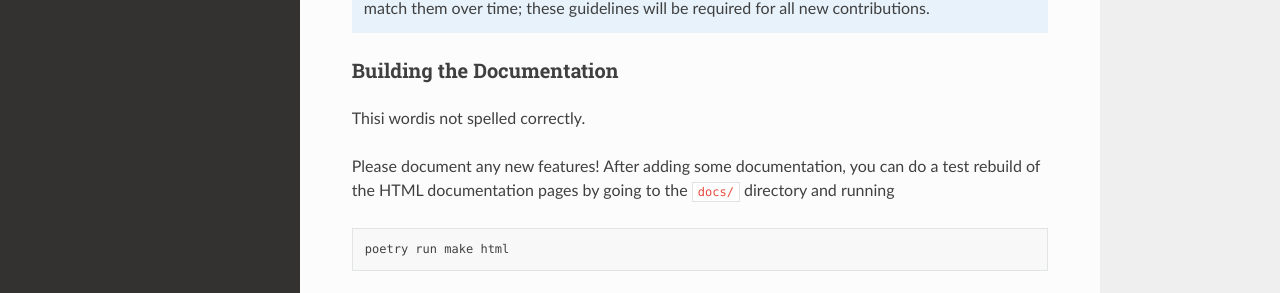
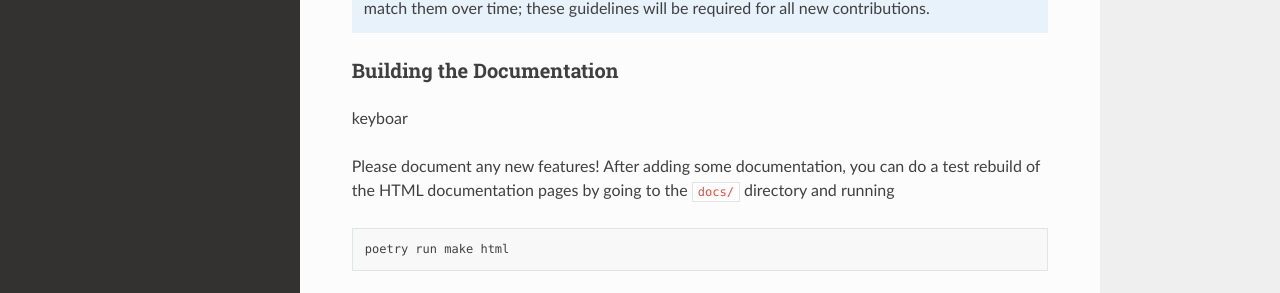
Before and after one commit to NREL/cmlm, a Sphinx documentation site: the page built from docs/contributing.rst, in a window 1280 px wide and 900 px high, scrolled down 719 px. Shown: the part 440-733 px from the top of the window. Built offline with Sphinx 7.4.7 and the Read the Docs theme 3.1.0, drawn with Linux system fonts in a browser that asks for light colours.

Commit message:
test codespell again

```diff
--- a/ctable_tools.py
+++ b/ctable_tools.py
@@ -7,7 +7,7 @@ from scipy.interpolate import interpn
 
 
 def convert_chemtable_units(ctable, conversion="mks2cgs"):
-    # MKS to CGS conversion factors with bad spellling
+    # MKS to CGS conversion factors BADLY SPELLED catterpillar
     conversions = {
         "RHO": 1.0e-3,  #  kg m-3 -> g cm-3
         "DIFF": 10.0,  # (rhoD) kg s-1 m-1 -> g s-1 cm-1
--- a/docs/contributing.rst
+++ b/docs/contributing.rst
@@ -44,7 +44,7 @@ Once all ``flake8`` messages have been addressed, the code will match the CMLM s
 Building the Documentation
 ~~~~~~~~~~~~~~~~~~~~~~~~~~
 
-Thisi wordis not spelled correctly.
+keyboar
 
 Please document any new features! After adding some documentation, you can do a test rebuild of the HTML documentation pages by going to the ``docs/`` directory and running ::
 
```
